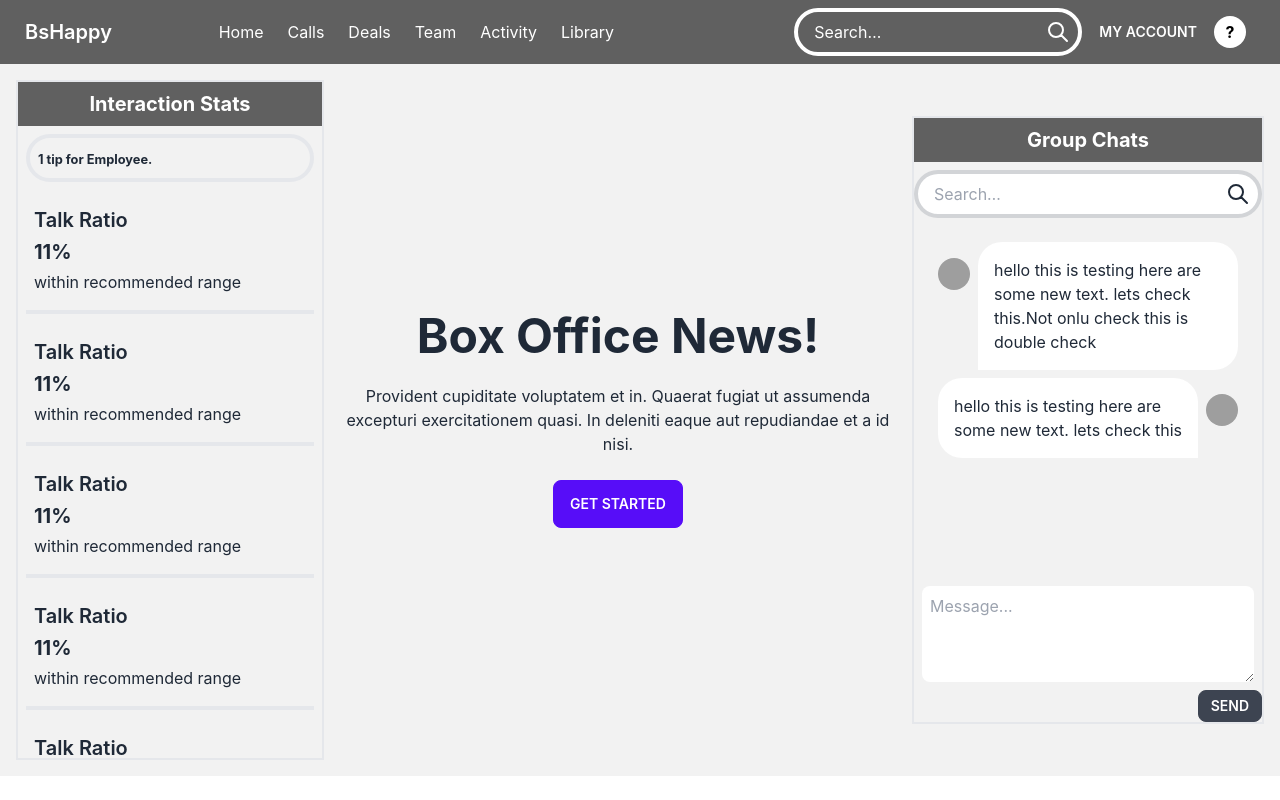
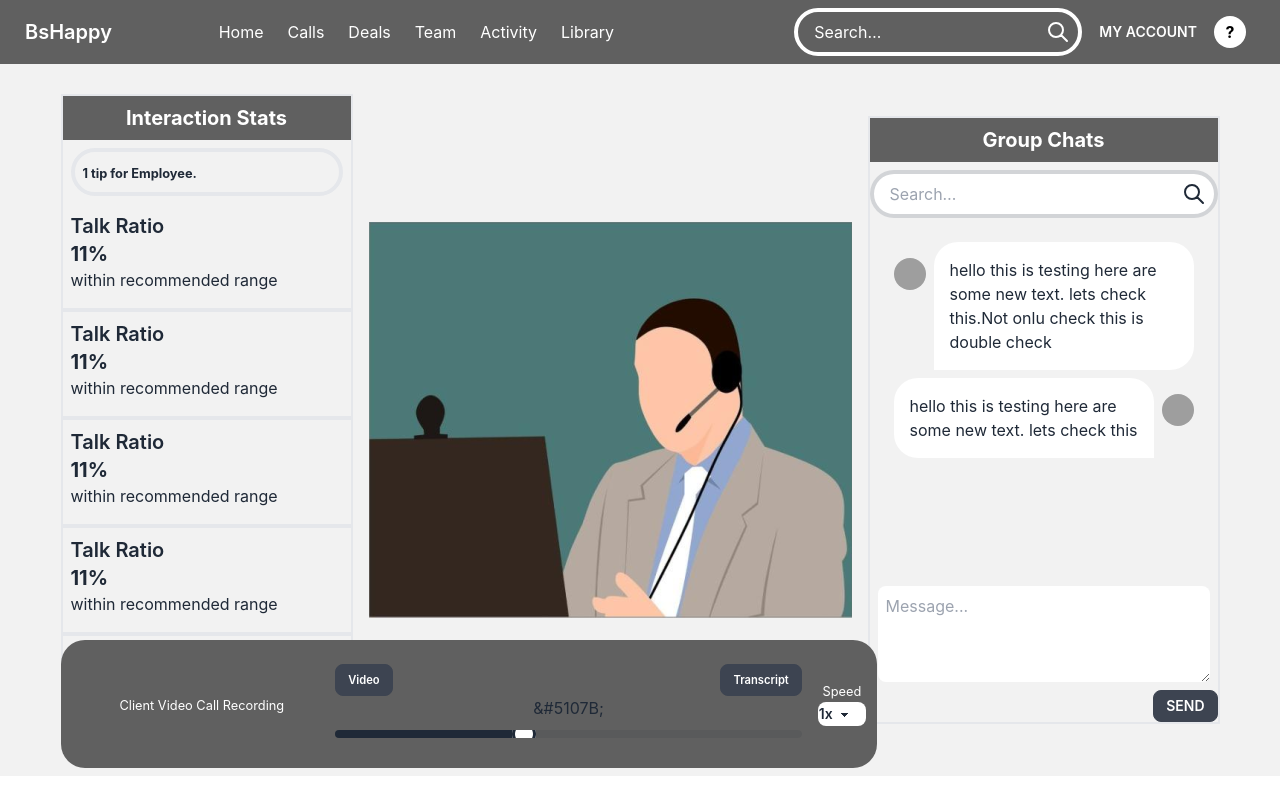
Before and after one commit to Neamul01/video-chat-app, a React (Create React App) app: page / in a window 1280 px wide. Built offline with nearby package versions, Linux system fonts and the light colour scheme; grey boxes are pictures that could not be loaded.

Commit message:
video section styled

```diff
--- /dev/null
+++ b/src/pages/Home/ChatSection.js
@@ -0,0 +1,47 @@
+import React from 'react';
+
+const ChatSection = () => {
+    return (
+        <div className="group-chat border-2 max-h-[90vh] max-w-[22rem] overflow-y-scroll ">
+            <div className="py-2 w-full bg-[#606060]">
+                <h2 className='text-white text-xl font-bold'>Group Chats</h2>
+            </div>
+            <div className="input-group relative mt-2">
+                <input type="text" placeholder="Search…" className="input input-bordered p-4 w-full border-4" style={{ borderRadius: '2rem' }} />
+                <button className="btn btn-square btn-ghost absolute right-0">
+                    <svg xmlns="http://www.w3.org/2000/svg" className="h-6 w-6" fill="none" viewBox="0 0 24 24" stroke="currentColor"><path strokeLinecap="round" strokeLinejoin="round" strokeWidth="2" d="M21 21l-6-6m2-5a7 7 0 11-14 0 7 7 0 0114 0z" /></svg>
+                </button>
+            </div>
+            <div className="h-[45vh] text-left p-4  overflow-y-scroll">
+                <div className="flex items-start m-2">
+                    <div class="avatar mr-2 mt-4">
+                        <div class="w-8  rounded-full">
+                            <img src="https://placeimg.com/192/192/people" />
+                        </div>
+                    </div>
+                    <div className='bg-base-100 p-4 rounded-t-3xl rounded-r-3xl'>
+                        <p className=''>hello this is testing here are some new text. lets check this.Not onlu check this is double check</p>
+                    </div>
+                </div>
+                <div className="flex flex-row-reverse items-start m-2">
+                    <div class="avatar ml-2 mt-4">
+                        <div class="w-8  rounded-full">
+                            <img src="https://placeimg.com/192/192/people" />
+                        </div>
+                    </div>
+                    <div className='bg-base-100 p-4 rounded-t-3xl rounded-l-3xl'>
+                        <p className=''>hello this is testing here are some new text. lets check this</p>
+                    </div>
+                </div>
+            </div>
+            <div className='flex flex-col'>
+                <textarea type="text" className='h-24  p-2 m-2 rounded-lg' placeholder='Message...' />
+                <div className=' flex justify-end'>
+                    <button className="btn btn-sm float-right">send</button>
+                </div>
+            </div>
+        </div>
+    );
+};
+
+export default ChatSection;
--- a/src/pages/Home/Home.js
+++ b/src/pages/Home/Home.js
@@ -1,70 +1,55 @@
 import React from 'react';
-import InteractionCard from './InteractionCard';
+import ChatSection from './ChatSection';
+import InteractionSection from './InteractionSection';
+import VideoImg from '../../assets/video-conferance.png'
 
 const Home = () => {
-    const cards = [1, 2, 3, 4, 5, 6];
+
     return (
         <div className='max-w-full bg-base-200 flex justify-center items-center'>
             <div class="max-w-full">
-                <div class="hero-content grid grid-flow-col w-full">
+                <div class="hero-content grid grid-flow-col w-full relative">
                     {/* left side interaction area  */}
-                    <div className="interaction-stats border-2 max-h-[85vh] max-w-[22rem] overflow-y-scroll">
-                        <div className="py-2 w-full bg-[#606060]">
-                            <h2 className='text-white text-xl font-bold'>Interaction Stats</h2>
+                    <InteractionSection></InteractionSection>
+
+                    {/* middle side video conferance area  */}
+                    <div className='video-call h-[85vh] flex items-center'>
+                        <div className=''>
+                            <img src={VideoImg} alt="" />
                         </div>
-                        <div className="py-2 m-2 p-2 text-left border-4 rounded-full">
-                            <small className='font-bold'>1 tip for Employee.</small>
-                        </div>
-                        {
-                            cards.map(card => <InteractionCard></InteractionCard>)
-                        }
-                    </div>
-                    {/* middle side video conferance area  */}
-                    <div className='video-call'>
-                        <h1 class="text-5xl font-bold">Box Office News!</h1>
-                        <p class="py-6">Provident cupiditate voluptatem et in. Quaerat fugiat ut assumenda excepturi exercitationem quasi. In deleniti eaque aut repudiandae et a id nisi.</p>
-                        <button class="btn btn-primary">Get Started</button>
-                    </div>
-                    {/* right side chat area  */}
-                    <div className="group-chat border-2 max-h-[90vh] max-w-[22rem] overflow-y-scroll ">
-                        <div className="py-2 w-full bg-[#606060]">
-                            <h2 className='text-white text-xl font-bold'>Group Chats</h2>
-                        </div>
-                        <div className="input-group relative mt-2">
-                            <input type="text" placeholder="Search…" className="input input-bordered p-4 w-full border-4" style={{ borderRadius: '2rem' }} />
-                            <button className="btn btn-square btn-ghost absolute right-0">
-                                <svg xmlns="http://www.w3.org/2000/svg" className="h-6 w-6" fill="none" viewBox="0 0 24 24" stroke="currentColor"><path strokeLinecap="round" strokeLinejoin="round" strokeWidth="2" d="M21 21l-6-6m2-5a7 7 0 11-14 0 7 7 0 0114 0z" /></svg>
-                            </button>
-                        </div>
-                        <div className="h-[45vh] text-left p-4  overflow-y-scroll">
-                            <div className="flex items-start m-2">
-                                <div class="avatar mr-2 mt-4">
-                                    <div class="w-8  rounded-full">
-                                        <img src="https://placeimg.com/192/192/people" />
+                        <div className="p-2 w-full bg-[#606060] rounded-3xl absolute bottom-2 max-w-[51rem] left-4">
+                            <div className="grid grid-cols-12 items-center py-4 ">
+                                <div className=' text-white col-span-4'>
+                                    <small>Client Video Call Recording</small>
+                                </div>
+                                <div className='col-span-7'>
+                                    <div className='flex justify-between'>
+                                        <button className="btn btn-base-100 btn-sm capitalize"><small>Video</small></button>
+                                        <p className="video-controls"></p>
+                                        <button className="btn btn-base-100 btn-sm capitalize"><small>Transcript</small></button>
+                                    </div>
+                                    <div>
+                                        <span>&#5107B;</span>
+                                        <input type="range" min="0" max="100" value="40" class="range h-2" />
                                     </div>
                                 </div>
-                                <div className='bg-base-100 p-4 rounded-t-3xl rounded-r-3xl'>
-                                    <p className=''>hello this is testing here are some new text. lets check this.Not onlu check this is double check</p>
-                                </div>
-                            </div>
-                            <div className="flex flex-row-reverse items-start m-2">
-                                <div class="avatar ml-2 mt-4">
-                                    <div class="w-8  rounded-full">
-                                        <img src="https://placeimg.com/192/192/people" />
-                                    </div>
-                                </div>
-                                <div className='bg-base-100 p-4 rounded-t-3xl rounded-l-3xl'>
-                                    <p className=''>hello this is testing here are some new text. lets check this</p>
+                                <div className='flex flex-col justify-center items-center w-20 float-right'>
+                                    <small className='text-white'>Speed</small>
+                                    <select class="select w-full max-w-[3rem] min-h-[1rem] h-[1.5rem] p-0 leading-3">
+                                        <option selected>1x</option>
+                                        <option>Homer</option>
+                                        <option>Marge</option>
+                                        <option>Bart</option>
+                                        <option>Lisa</option>
+                                        <option>Maggie</option>
+                                    </select>
                                 </div>
                             </div>
                         </div>
-                        <div className='flex flex-col'>
-                            <textarea type="text" className='h-24  p-2 m-2 rounded-lg' placeholder='Message...' />
-                            <div className=' flex justify-end'>
-                                <button className="btn btn-sm float-right">send</button>
-                            </div>
-                        </div>
                     </div>
+
+                    {/* right side chat area  */}
+                    <ChatSection></ChatSection>
                 </div>
             </div>
         </div>
--- a/src/pages/Home/InteractionCard.js
+++ b/src/pages/Home/InteractionCard.js
@@ -2,9 +2,9 @@ import React from 'react';
 
 const InteractionCard = () => {
     return (
-        <div className='p-2'>
+        <div className=''>
             <div class="card w-72 border-b-4 rounded-none">
-                <div class="card-body p-2 gap-1 mb-2 text-left">
+                <div class="card-body p-2 gap-0 mb-2 text-left">
                     <h2 class="card-title">Talk Ratio</h2>
                     <p className='text-xl font-bold'>11%</p>
                     <div class="card-actions justify-end">
--- /dev/null
+++ b/src/pages/Home/InteractionSection.js
@@ -0,0 +1,21 @@
+import React from 'react';
+import InteractionCard from './InteractionCard';
+
+const InteractionSection = () => {
+    const cards = [1, 2, 3, 4, 5];
+    return (
+        <div className="interaction-stats border-2 max-h-[85vh] max-w-[22rem] overflow-y-scroll">
+            <div className="py-2 w-full bg-[#606060]">
+                <h2 className='text-white text-xl font-bold'>Interaction Stats</h2>
+            </div>
+            <div className="py-2 m-2 p-2 text-left border-4 rounded-full">
+                <small className='font-bold'>1 tip for Employee.</small>
+            </div>
+            {
+                cards.map(card => <InteractionCard></InteractionCard>)
+            }
+        </div>
+    );
+};
+
+export default InteractionSection;
```
Also changed, not shown: src/assets/video-conferance.png (added).
